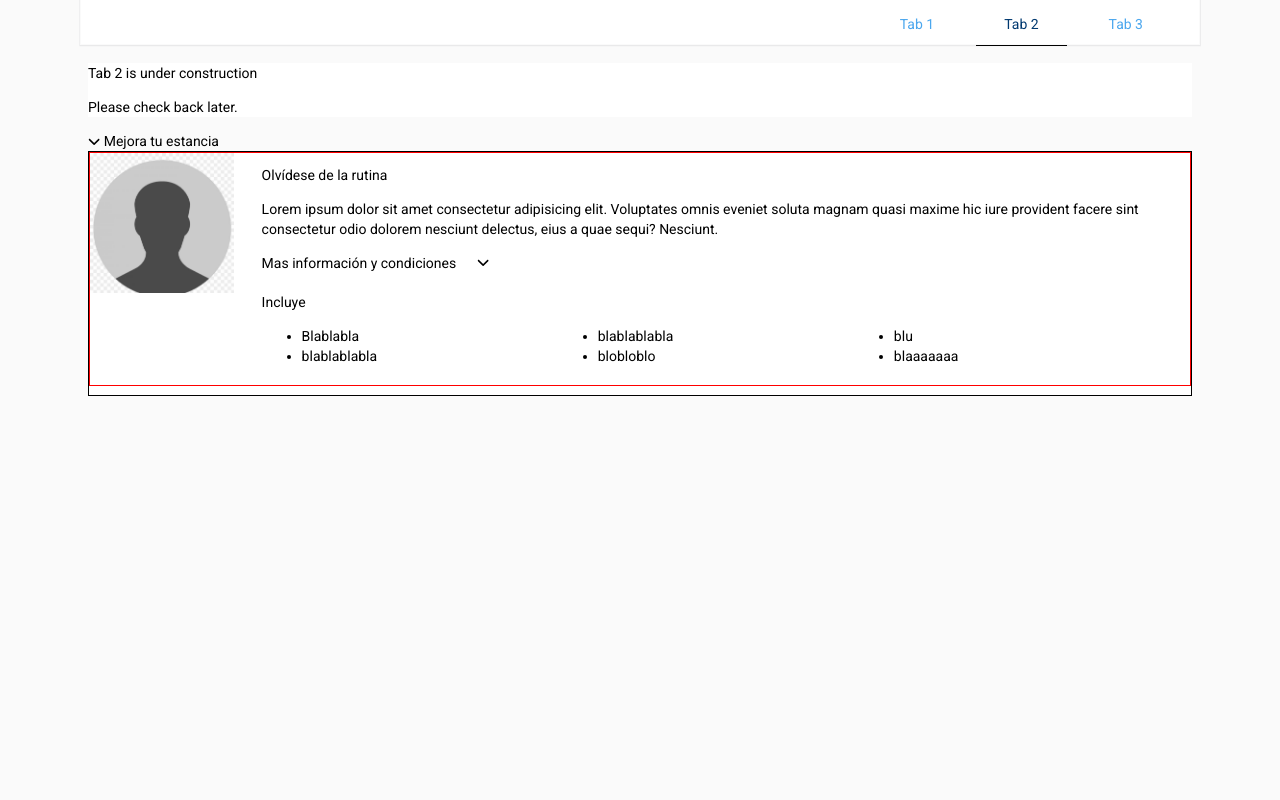
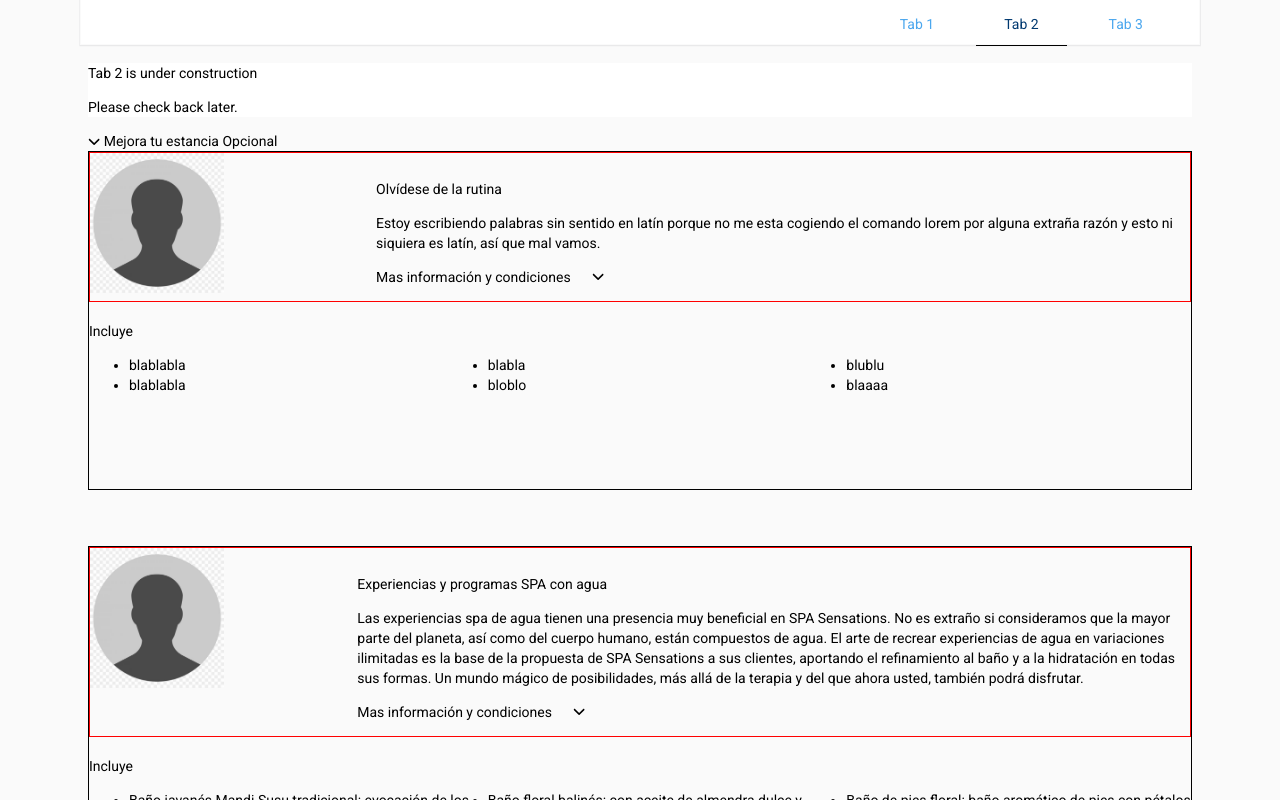
Before and after one commit to Juan-I-nauJ/mieres-camin, a Vue app: page /tab2 in a window 1280 px wide. Shown: the top 800 px of the page. Built offline with nearby package versions, Linux system fonts and the light colour scheme.

Commit message:
Added two mixins related to fonts to avoid redundant code, changed the hr and radio button accent colors in the option card component to better reflect the figma model, further work on the hotel card component including expanding the text content constant to contain tab2's text.

```diff
--- a/src/components/HotelCard.vue
+++ b/src/components/HotelCard.vue
@@ -2,6 +2,7 @@
     <article class="card-container">
         <div class="card-body">
             <div class="card-body__image-control">
+                <!--<img src="../assets/placeholder.jpeg" class="imagen" /> -->
             </div>
             <div class="card-body__text">
                 <h2 class="card-body__title">
@@ -14,21 +15,15 @@
                         <font-awesome-icon :icon="['fas', 'chevron-down']" size="sm"
                             :class="[{ rotateArrow: cardBodyShown }]" class="header-toggle-arrow--icon" />
                     </span></span>
-                <div class="card-body__extra-info" :class="[{ hideObject: cardBodyShown }]">
-                    <p class="extra-info__header">Incluye</p>
-                    <slot name="extra-info-options">
-                    <ul class="extra-info__info-list">
-                        <li>Blablabla</li>
-                        <li>blablablabla</li>
-                        <li>blablablabla</li>
-                        <li>blobloblo</li>
-                        <li>blu</li>
-                        <li>blaaaaaaa</li>
-                    </ul>
-                    </slot>
-                </div>
+
             </div>
+
         </div>
+        <div class="card-body__extra-info" :class="[{ hideObject: cardBodyShown }]">
+                <p class="extra-info__header">Incluye</p>
+                <slot name="extra-info-options">
+                </slot>
+            </div>
     </article>
 </template>
 
@@ -60,26 +55,32 @@ const cardToggleBody = (): void => { cardBodyShown.value = !cardBodyShown.value
     }
 
     .card-body__image-control {
-        width: 15rem;
+        width: 20rem;
         height: 10rem;
-        background-image: url(../assets/placeholder.jpeg);
-        background-size: cover;
+         background-image: url(../assets/placeholder.jpeg);
+         background-size:contain;
         background-repeat: no-repeat;
-        margin-right: 1rem;
+        padding-right: 2rem;
+
+       /* .imagen {
+            object-fit: contain;
+            width: 100%;
+            height: 100%;
+        }*/
     }
 
     .card-body__text {
         display: flex;
         flex-direction: column;
-        overflow: hidden;
-        padding: 0 1rem;
+        padding: 1rem 1rem;
+        flex-shrink: 7;
     }
 
 }
 
 .card-body__extra-info {
     transition: height 0.3s;
-    height: 8em;
+    height: 12rem;
 }
 
 .extra-info__header {
@@ -98,7 +99,7 @@ const cardToggleBody = (): void => { cardBodyShown.value = !cardBodyShown.value
     margin-left: 1.5rem;
 }
 
-.header-toggle-arrow--icon{
+.header-toggle-arrow--icon {
     transition: transform 0.3s;
 }
 
--- a/src/components/OptionCard.vue
+++ b/src/components/OptionCard.vue
@@ -60,6 +60,7 @@ hr {
     margin-top: 2rem;
     margin-bottom: 0.5rem;
     text-align: center;
+    border: 0.01px solid lighten(map.get($colors, "light-blue"), 25%);
 
 }
 
@@ -93,6 +94,11 @@ hr {
         padding: 0;
         margin: 0 1rem;
 
+
+
+    }
+    .radio-label__radio:checked{
+        accent-color: green;
     }
 }
 .selected{
--- a/src/constants/textContent.ts
+++ b/src/constants/textContent.ts
@@ -1,7 +1,8 @@
+
 const option:string = 'Elegir régimen';
 export default {
 
-    hotelCardContent: [
+    optionCardContent: [
         {
             id: '1',
             header: 'Solo Alojamiento',
@@ -37,5 +38,20 @@ export default {
             option
         }
 
+    ],
+    hotelCardContent:
+    [
+        {
+            header: 'Olvídese de la rutina',
+            body: 'Estoy escribiendo palabras sin sentido en latín porque no me esta cogiendo el comando lorem por alguna extraña razón y esto ni siquiera es latín, así que mal vamos.',
+            extraInfo: ["blablabla", "blablabla", "blabla", "bloblo", "blublu", "blaaaa"]
+        },
+        {
+            header: 'Experiencias y programas SPA con agua',
+            body: "Las experiencias spa de agua tienen una presencia muy beneficial en SPA Sensations. No es extraño si consideramos que la mayor parte del planeta, así como del cuerpo humano, están compuestos de agua. El arte de recrear experiencias de agua en variaciones ilimitadas es la base de la propuesta de SPA Sensations a sus clientes, aportando el refinamiento al baño y a la hidratación en todas sus formas. Un mundo mágico de posibilidades, más allá de la terapia y del que ahora usted, también podrá disfrutar.",
+            extraInfo: ["Baño javanés Mandi Susu tradicional: evocación de los baños que tomaban las princesas de las cortes y palacios de Java central, en Indonesia, con antiguas recetas en las que se mezclaban la leche y las especias.",
+            "Baño floral balinés: con aceite de almendra dulce y aromas de jazmín", "Baño oceánico: con sal marina y gajos de mandarina o lima", "Baño de pies floral: baño aromático de pies con pétalos y aromas",
+            "Baño de vapor herbal: baño de vapor con hierbas del sudeste asiático", "Rain shower"]
+        }
     ]
 }
--- a/src/containers/Tab1.vue
+++ b/src/containers/Tab1.vue
@@ -9,7 +9,7 @@
             </Tab1Title>
         </header>
         <main class="card-list-container">
-            <div class="card-list-container__card-container" v-for="(regime) in textContent.hotelCardContent"
+            <div class="card-list-container__card-container" v-for="(regime) in textContent.optionCardContent"
                 :key="regime.id">
                 <OptionCard :label-for="regime.header" radio-name="stay-options" :boxId="+regime.id">
                     <template #card-header>
--- a/src/containers/Tab2.vue
+++ b/src/containers/Tab2.vue
@@ -1,20 +1,36 @@
 <template>
-    <div>
+    <div class="under-construction">
         <h1>Tab 2 is under construction</h1>
         <p>Please check back later.</p>
     </div>
     <section>
-        <article>
+        <article class="cards-container">
             <header>
                 <span @click="toggleBody" class="header-toggle-arrow" >
                     <font-awesome-icon :icon="['fas', 'chevron-down']" class="header-toggle-arrow__icon" size="sm" :class="[{rotateArrow:bodyShown}]"/>
                 </span>
-                Mejora tu estancia
+                Mejora tu estancia <span class="header--span">Opcional</span>
             </header>
-            <div class="card-container" :class="[{hideObject:bodyShown}]">
+            <div class="cards-height-toggler" :class="[{hideObject:bodyShown}]">
+            <div class="card-container" v-for="card in textContent.hotelCardContent">
             <HotelCard>
                 <template #card-title>
-                    Olvídese de la rutina
+                    {{ card.header }}
+                </template>
+                <template #card-info>
+                    {{ card.body }}
+                </template>
+                <template #extra-info-options>
+                    <ul class="extra-info__info-list">
+                        <li v-for="info of card.extraInfo">{{ info }}</li>
+                    </ul>
+                </template>
+                </HotelCard>
+                </div>
+               <!-- <div class="card-container" >
+                    <HotelCard>
+                        <template #card-title>
+                    Spas, aguas, etc
                 </template>
                 <template #card-info>
                     Lorem ipsum dolor sit amet consectetur adipisicing elit. Voluptates omnis eveniet soluta magnam quasi maxime hic iure provident facere sint consectetur odio dolorem nesciunt delectus, eius a quae sequi? Nesciunt.
@@ -29,7 +45,8 @@
                         <li>blaaaaaaa</li>
                     </ul>
                 </template>
-                </HotelCard>
+                    </HotelCard>
+                </div> -->
                 </div>
         </article>
     </section>
@@ -37,6 +54,7 @@
 
 <script setup lang="ts">
 import HotelCard from '../components/HotelCard.vue';
+import textContent from '../constants/textContent';
 
 import {ref} from 'vue';
 const bodyShown = ref(false);
@@ -46,14 +64,24 @@ const toggleBody = ():void => {bodyShown.value = !bodyShown.value};
 
 <style scoped lang="scss">
 @use "sass:map";
-div{
+.under-construction{
     background-color: map.get($colors, "white");
+}
+
+.cards-height-toggler{
+    height: 100vh;
+    transition: height 0.5s;
+    overflow:hidden;
+}
+.cards-container{
+    display: flex;
+    flex-direction: column;
 }
 
 .card-container{
     overflow:hidden;
-    height: 17.5rem;
     transition: height 0.3s;
+    margin-bottom: 2rem;
 }
 
 .hideObject{
--- a/src/containers/Tab3.vue
+++ b/src/containers/Tab3.vue
@@ -18,8 +18,7 @@ import BeerList from './../components/BeerList.vue';
 @use "sass:map";
 .tab-header {
     .tab-header__title {
-        color: map.get($colors, "light-blue");
-        font: $blue-title-font;
+        @include blue-title;
         text-align: center;
         padding: 2rem 0 4rem 0;
     }
@@ -37,9 +36,7 @@ import BeerList from './../components/BeerList.vue';
         .beer-list-container__title {
             text-align: center;
            padding: 3rem 1rem 1rem 0;
-
-
-            font: $blue-title-font;
+            @include blue-title;
         }
 
   }
--- a/src/scss/_variables.scss
+++ b/src/scss/_variables.scss
@@ -21,3 +21,13 @@ $beer-card-dishes-font: bold 14px/19px "Roboto Bold";
 $main-font: 14px/20px "Roboto";
 $spaced-font: 12px/14px "Roboto";
 $spaces-for-font: 1.52px;
+
+@mixin blue-title{
+font: $blue-title-font;
+color: map.get($colors, "light-blue");
+}
+
+@mixin space-font{
+font: $spaced-font;
+letter-spacing: $spaces-for-font;
+}
```
